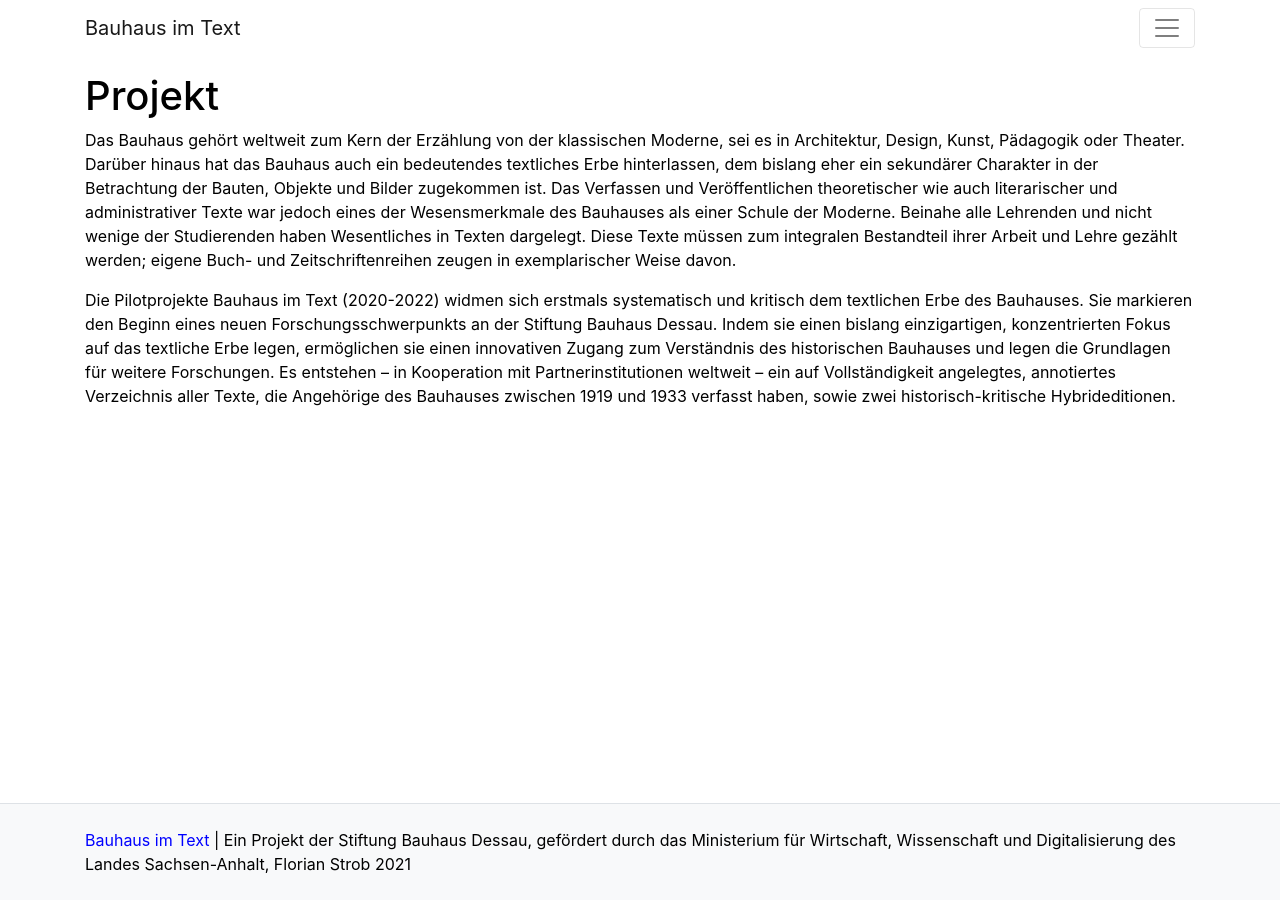
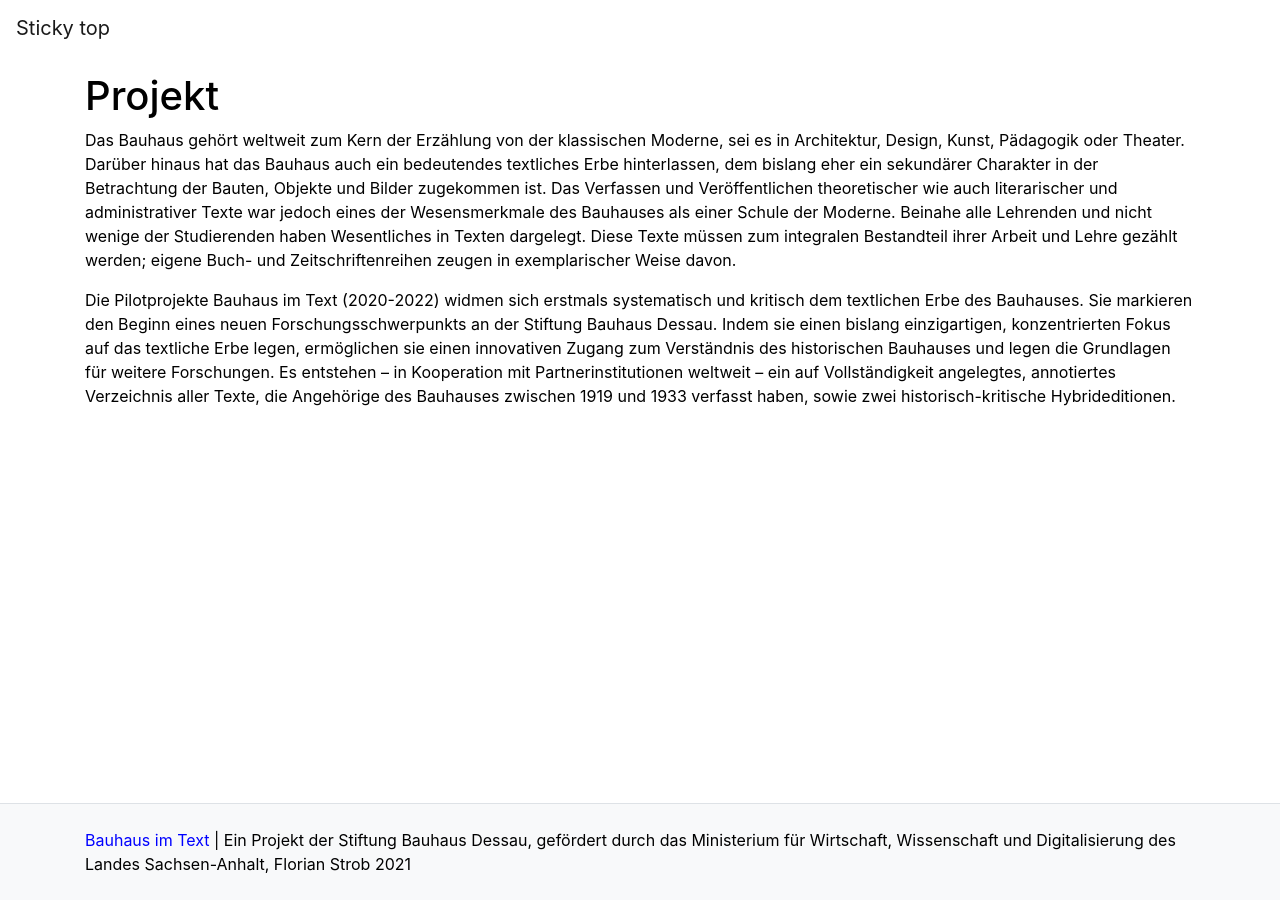
Before and after one commit to Bauhaus-im-Text/projektpraesentation, a Jekyll site: the page built from pages/index.md, in a window 1280 px wide. Built offline with Jekyll 4.4.1, drawn with Linux system fonts in a browser that asks for light colours.

Commit message:
test  nur sticky top

```diff
--- a/_includes/template/header.html
+++ b/_includes/template/header.html
@@ -1,36 +1,3 @@
 <nav class="navbar navbar-light" style="background-color: #ffff;">
-    <div class="container">
-        <a class="navbar-brand" href="{{ '/' | relative_url }}">{{ site.title }}</a>
-
-        <button class="navbar-toggler" type="button" data-toggle="collapse" data-target="#navbarContent" aria-controls="navbarContent" aria-expanded="false" aria-label="Toggle navigation">
-            <span class="navbar-toggler-icon"></span>
-        </button>
-
-        <div class="collapse navbar-collapse" id="navbarContent">
-            <ul class="navbar-nav mr-auto">
-                {% assign nav_pages = site.html_pages | where_exp: 'p','p.nav' | sort: 'nav_order' %}
-                {% for p in nav_pages %}
-                <li class="nav-item{% if page.url == p.url %} active{% endif %}">
-                <a class="nav-link" href="{{ p.url | relative_url }}">{% if p.nav == true %}{{ p.title }}{% else %}{{ p.nav }}{% endif %}</a>
-                </li>
-                {% endfor %}
-            </ul>
-            {% if site.search == true %}
-            <script>
-                function site_search() {
-                    var query = document.getElementById("site-search").value;
-                    window.open("{{ '/search.html' | relative_url }}?q=" + encodeURIComponent(query), "_self" );
-                    }
-            </script>
-            <form class="form-inline my-2 my-lg-0" onsubmit="site_search(); return false;">
-                <div class="input-group">
-                    <input id="site-search" class="form-control" type="search" placeholder="Search" aria-label="Search">
-                    <div class="input-group-append">
-                        <button class="btn btn-outline-primary" type="submit">{% include icon.html icon="search" label="Submit Search" %}</button>
-                    </div>
-                </div>
-            </form>
-            {% endif %}
-        </div>
-    </div>
+    <a class="navbar-brand" href="#">Sticky top</a>
 </nav>
```
